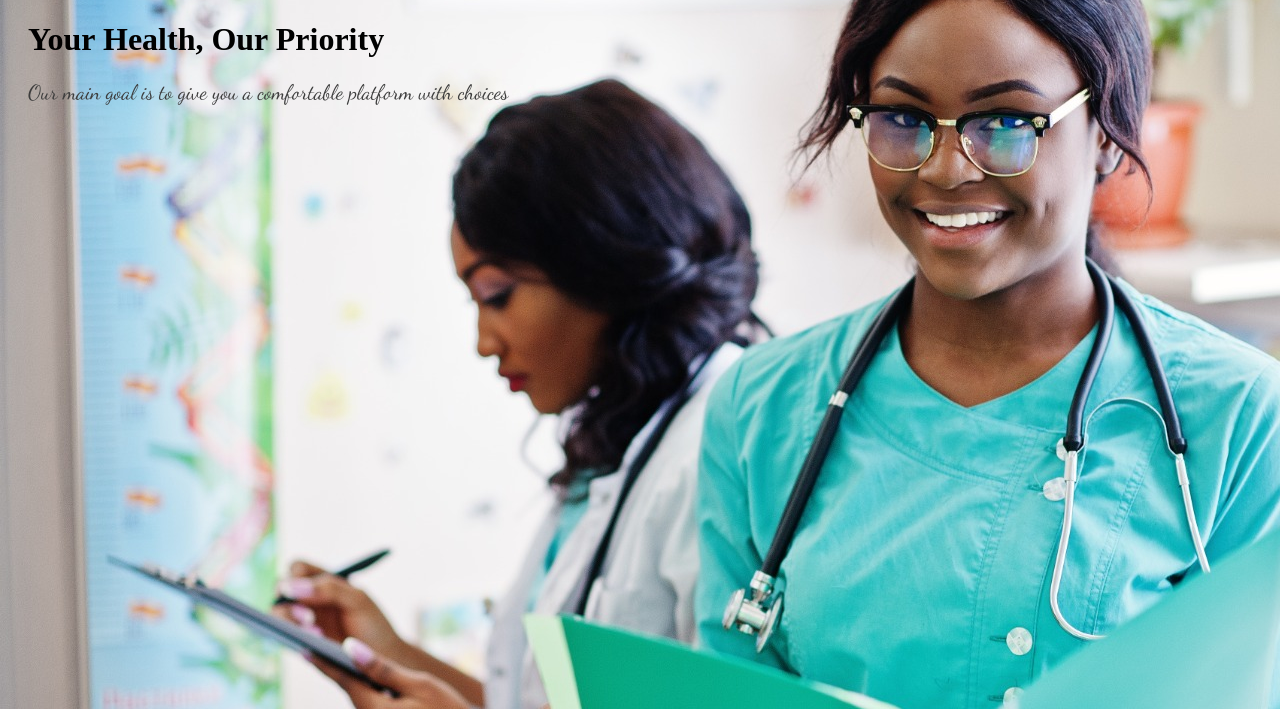
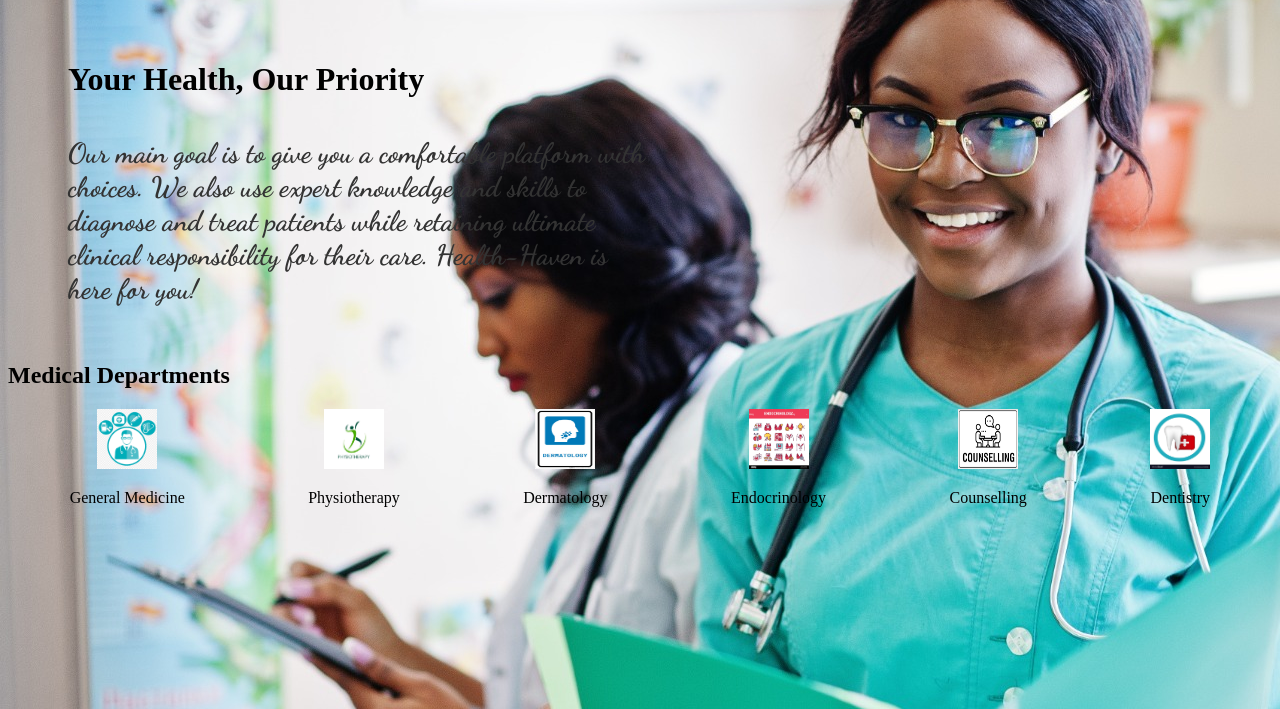
Before and after one commit to AzorAha1/Health-Haven, a Flask app: page / in a window 1280 px wide. Shown: the part 91-800 px from the top of the page. Run offline with Flask 3, Linux system fonts and the light colour scheme.

Commit message:
Landing Page

```diff
--- a/frontend/styles/content.css
+++ b/frontend/styles/content.css
@@ -142,3 +142,26 @@ form {
     width: 600px;
     margin: 0 auto;
 }
+.home-content-box {
+    padding: 20px;
+    width: 600px;
+    height: auto;
+    margin: 0 auto 0 20px;
+    border-radius: 20px;
+    display: flex;
+    flex-direction: column;
+    align-items: flex-start; /* Align text to the left */
+}
+
+.home-content-box h1,
+.home-content-box p {
+    margin-left: 20px; /* Add margin to create space from the left */
+}
+
+@media (max-width: 768px) {
+    .content-box {
+        width: 50%; /* Adjust the width as needed for smaller screens */
+        height: auto;
+        margin: 20px auto; /* Center the content box */
+    }
+}
--- a/frontend/templates/home.html
+++ b/frontend/templates/home.html
@@ -1,5 +1,81 @@
 {% extends 'default.html' %}
-{% block content%}
-    <h1 style="font-weight: bold; margin-left: 20px;">Your Health, Our Priority</h1>
-    <span style="margin-left: 20px; color: rgb(61, 61, 61); font-family: 'Dancing Script', cursive; font-size: 21px;"> Our main goal is to give you a comfortable platform with choices</span>
+
+{% block content %}
+    <div class="home-content-box">
+        <h1 style="font-weight: bold;">Your Health, Our Priority</h1>
+        <p>
+            <span style="color: #333; font-family: 'Dancing Script', cursive; font-size: 28px; font-weight: bold;">
+                Our main goal is to give you a comfortable platform with choices.
+                We also use expert knowledge and skills to diagnose and treat patients while retaining ultimate clinical responsibility for their care. Health-Haven is here for you!
+            </span>
+        </p>
+    </div>
+
+    <a href="#medical-departments" class="scroll-down-button" onclick="scrollToDepartments()"></a>
+
+    <section id="medical-departments">
+        <h2>Medical Departments</h2>
+        <div class="department-icons">
+            <div class="department-icon">
+                <img src="{{ url_for('static', filename='images/generalMed-icon.jpg') }}" alt="Department 1">
+                <p>General Medicine</p>
+            </div>
+            <div class="department-icon">
+                <img src="{{ url_for('static', filename='images/physiotherapy-icon.jpg') }}" alt="Department 2">
+                <p>Physiotherapy</p>
+            </div>
+            <div class="department-icon">
+                <img src="{{ url_for('static', filename='images/dermatology-icon.jpg') }}" alt="Department 3">
+                <p>Dermatology</p>
+            </div>
+            <div class="department-icon">
+                <img src="{{ url_for('static', filename='images/endocrinology-icon.jpg') }}" alt="Department 4">
+                <p>Endocrinology</p>
+            </div>
+            <div class="department-icon">
+                <img src="{{ url_for('static', filename='images/consel-icon.png') }}" alt="Department 5">
+                <p>Counselling</p>
+            </div>
+            <div class="department-icon">
+                <img src="{{ url_for('static', filename='images/dental-icon.jpg') }}" alt="Department 1">
+                <p>Dentistry</p>
+            </div>
+        </div>
+    </section>
+
+    <style>
+        .scroll-down-button {
+            position: fixed;
+            bottom: 20px;
+            left: 50%;
+            transform: translateX(-50%);
+        }
+
+        /* Style for department icons */
+        .department-icons {
+            display: flex;
+            flex-wrap: wrap;
+            justify-content: space-around;
+            align-items: center;
+            margin-top: 20px;
+        }
+
+        .department-icon {
+            text-align: center;
+            margin: 0 10px;
+        }
+
+        .department-icon img {
+            width: 60px;
+            height: 60px;
+        }
+    </style>
+
+    <script>
+        function scrollToDepartments() {
+            document.querySelector('#medical-departments').scrollIntoView({
+                behavior: 'smooth'
+            });
+        }
+    </script>
 {% endblock %}
```
Also changed, not shown: frontend/styles/images/consel-icon.png (added), frontend/styles/images/dental-icon.jpg (added), frontend/styles/images/dermatology-icon.jpg (added), frontend/styles/images/endocrinology-icon.jpg (added), frontend/styles/images/generalMed-icon.jpg (added), frontend/styles/images/physiotherapy-icon.jpg (added).
